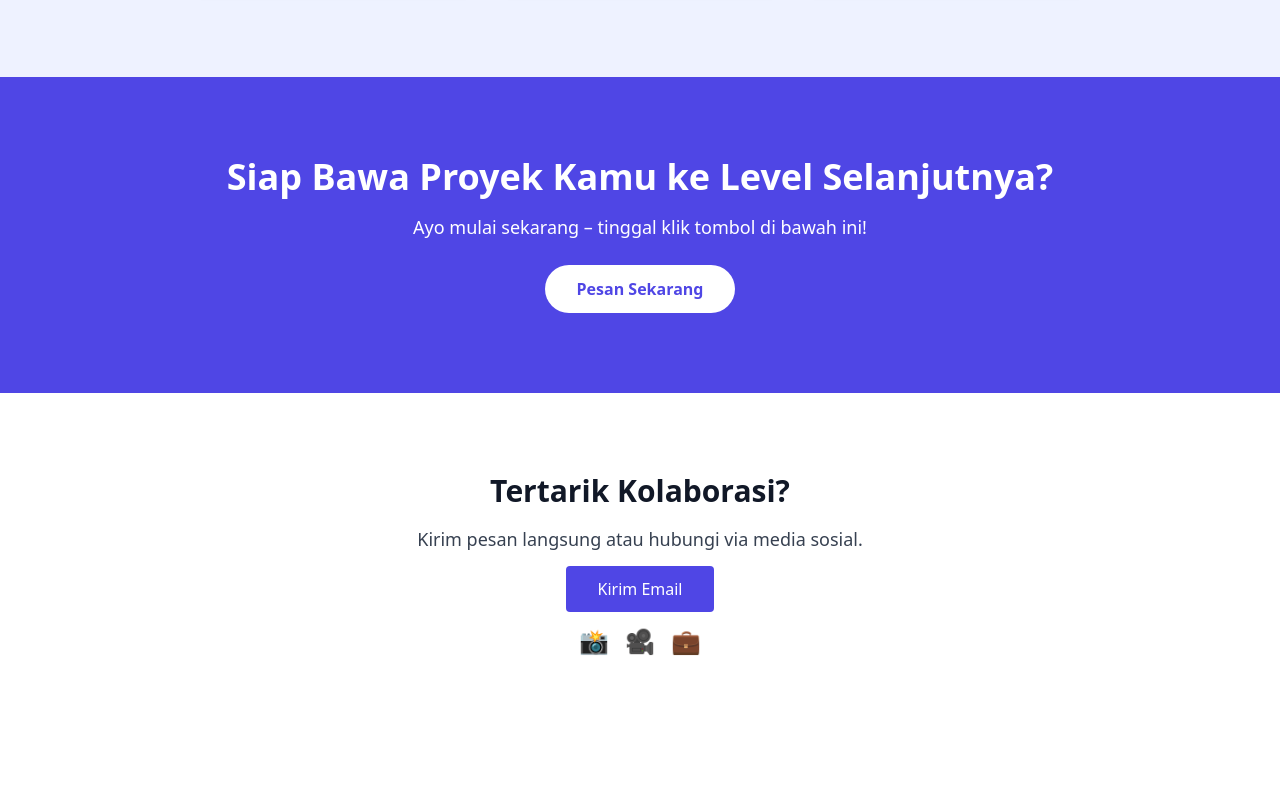
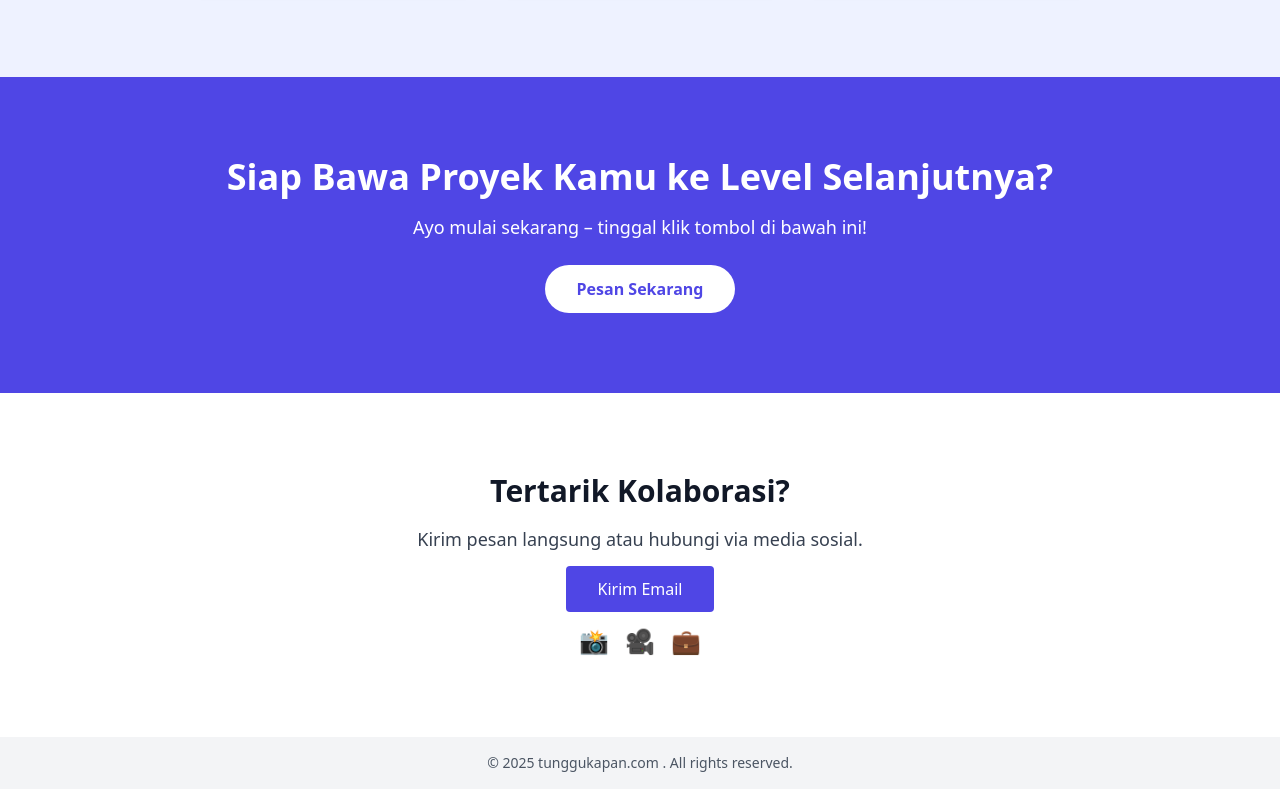
Before and after one commit to Rollands-bot/template-personal-branding, a plain HTML site: page index.html in a window 1280 px wide. Shown: the part 2544-3333 px from the top of the page. Before the commit the page ends 3281 px from the top, so only its background shows below. Drawn offline with nearby package versions, Linux system fonts and the light colour scheme.

```diff
--- a/index.html
+++ b/index.html
@@ -138,6 +138,16 @@
     </div>
   </section>
 
+  <footer class="bg-gray-100 dark:bg-gray-900 text-center py-4 text-sm text-gray-600 dark:text-gray-400">
+  © <span id="year"></span> tunggukapan.com . All rights reserved.
+</footer>
+
+<script>
+  // Auto-update tahun
+  document.getElementById("year").textContent = new Date().getFullYear();
+</script>
+
+
   <!-- AOS & TOGGLE SCRIPT -->
   <script src="https://unpkg.com/aos@2.3.4/dist/aos.js"></script>
   <script>
```
